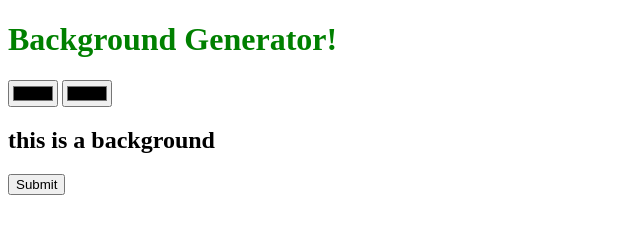
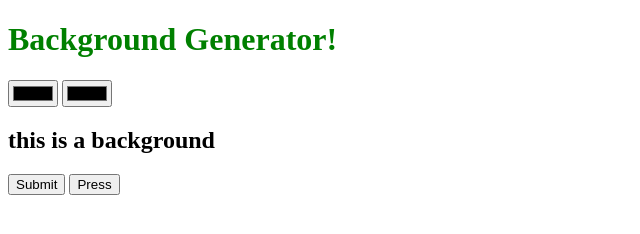
Before and after one commit to moknez/background-generator, a plain HTML site: page index.html in a window 1280 px wide. Shown: the whole page, without its empty margins (0-640 px from the left). Drawn offline with Linux system fonts and the light colour scheme.

Commit message:
added button

```diff
--- a/index.html
+++ b/index.html
@@ -17,6 +17,8 @@
 
     <button>Submit</button>
 
+    <button>Press</button>
+
 
     <script src="main.js"></script>
 </body>
```
